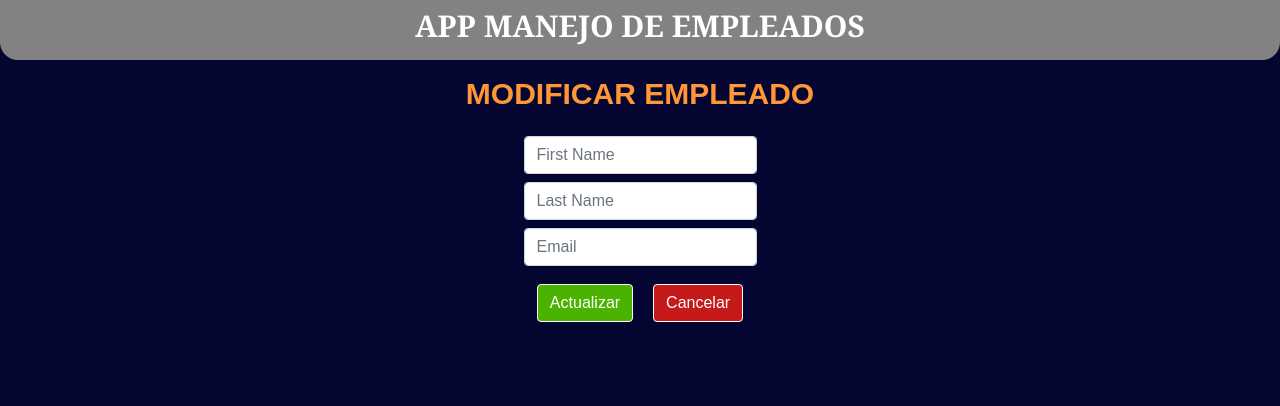
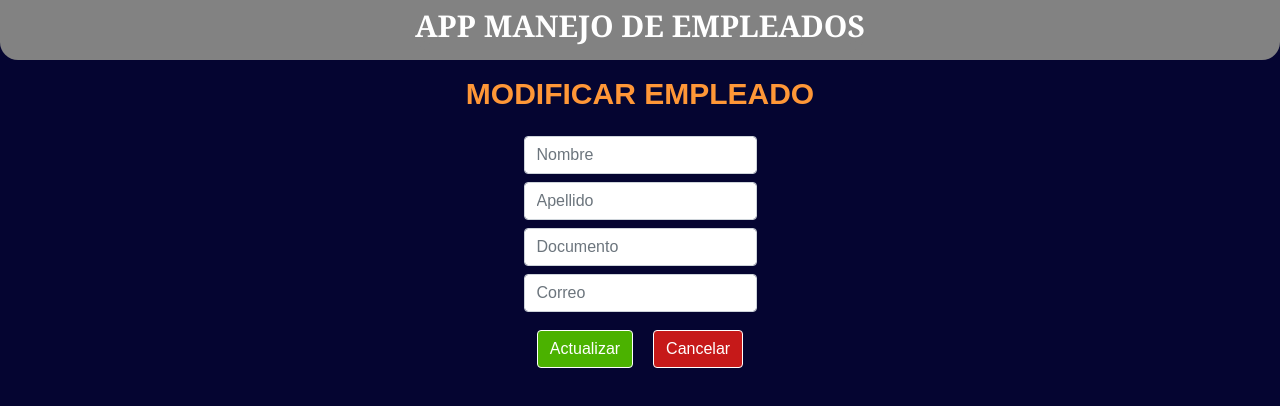
Before and after one commit to JuanPabloCano/Sofka-Pet-Project, a React (Create React App) app in the folder front/: page /employee/update/1 in a window 1280 px wide. Shown: the top 406 px of the page. Built offline with nearby package versions, Linux system fonts and the light colour scheme; no server answers.

Commit message:
se agrego campo documento

```diff
--- a/front/src/components/EmployeeForm.jsx
+++ b/front/src/components/EmployeeForm.jsx
@@ -8,6 +8,7 @@ const EmployeeForm = () => {
   const initialState = {
     firstName: "",
     lastName: "",
+    documentId: "",
     emailId: "",
   }
 
@@ -28,6 +29,7 @@ const EmployeeForm = () => {
     setEmployee({
       firstName: event.target.firstName.value,
       lastName: event.target.lastName.value,
+      doumentId: event.target.documentId.value,
       emailId: event.target.emailId.value,
     });
 
@@ -56,7 +58,7 @@ const EmployeeForm = () => {
 
             <div className="form-group ">
               <div className="mb-2">
-                <input type="text" className="form-control" name="firstName" placeholder="First Name"
+                <input type="text" className="form-control" name="firstName" placeholder="Nombre"
                   value={employee.firstName} onChange={handleInputChange}
                 />
               </div>
@@ -64,15 +66,23 @@ const EmployeeForm = () => {
 
             <div className="form-group">
               <div className="mb-2">
-                <input type="text" className="form-control" name="lastName" placeholder="Last Name"
+                <input type="text" className="form-control" name="lastName" placeholder="Apellido"
                   value={employee.lastName} onChange={handleInputChange}
+                />
+              </div>
+            </div>
+
+            <div className="form-group ">
+              <div className="mb-2">
+                <input type="text" className="form-control" name="documentId" placeholder="Documento"
+                  value={employee.documentId} onChange={handleInputChange}
                 />
               </div>
             </div>
 
             <div className="form-group">
               <div className="mb-2">
-                <input type="email" className="form-control" name="emailId" placeholder="Email"
+                <input type="email" className="form-control" name="emailId" placeholder="Correo"
                   value={employee.emailId} onChange={handleInputChange}
                 />
               </div>
--- a/front/src/components/EmployeeList.jsx
+++ b/front/src/components/EmployeeList.jsx
@@ -80,7 +80,7 @@ function EmployeeList() {
                 <table className="table table-bordered">
                     <thead>
                         <tr className="text-center">
-                            <th scope="col">Id</th>
+                            <th scope="col">Documento</th>
                             <th scope="col">Nombre</th>
                             <th scope="col">Apellido</th>
                             <th scope="col">Correo</th>
@@ -92,7 +92,7 @@ function EmployeeList() {
                             employees.map((employee) => {
                                 return (
                                     <tr className="text-center" key={employee.id}>
-                                        <td>{employee.id}</td>
+                                        <td>{employee.documentId}</td>
                                         <td>{employee.firstName}</td>
                                         <td>{employee.lastName}</td>
                                         <td>{employee.emailId}</td>
--- a/front/src/components/EmployeeUpdate.jsx
+++ b/front/src/components/EmployeeUpdate.jsx
@@ -11,6 +11,7 @@ const EmployeeUpdate = () => {
         id: id,
         firstName: "",
         lastName: "",
+        documentId: "",
         emailId: "",
     }
 
@@ -23,6 +24,7 @@ const EmployeeUpdate = () => {
                     ...employee,
                     firstName: data.firstName,
                     lastName: data.lastName,
+                    documentId: data.documentId,
                     emailId: data.emailId,
                 });
             });
@@ -46,6 +48,7 @@ const EmployeeUpdate = () => {
             ...employee,
             firstName: event.target.firstName.value,
             lastName: event.target.lastName.value,
+            documentId: event.target.documentId.value,
             emailId: event.target.emailId.value,
         });
 
@@ -71,7 +74,7 @@ const EmployeeUpdate = () => {
 
                         <div className="form-group ">
                             <div className="mb-2">
-                                <input type="text" className="form-control" name="firstName" placeholder="First Name"
+                                <input type="text" className="form-control" name="firstName" placeholder="Nombre"
                                     value={employee.firstName} onChange={handleInputChange}
                                 />
                             </div>
@@ -79,15 +82,23 @@ const EmployeeUpdate = () => {
 
                         <div className="form-group">
                             <div className="mb-2">
-                                <input type="text" className="form-control" name="lastName" placeholder="Last Name"
+                                <input type="text" className="form-control" name="lastName" placeholder="Apellido"
                                     value={employee.lastName} onChange={handleInputChange}
+                                />
+                            </div>
+                        </div>
+
+                        <div className="form-group ">
+                            <div className="mb-2">
+                                <input type="text" className="form-control" name="documentId" placeholder="Documento"
+                                    value={employee.documentId} onChange={handleInputChange}
                                 />
                             </div>
                         </div>
 
                         <div className="form-group">
                             <div className="mb-2">
-                                <input type="email" className="form-control" name="emailId" placeholder="Email"
+                                <input type="email" className="form-control" name="emailId" placeholder="Correo"
                                     value={employee.emailId} onChange={handleInputChange}
                                 />
                             </div>
--- a/front/src/components/EmployeeView.jsx
+++ b/front/src/components/EmployeeView.jsx
@@ -12,6 +12,7 @@ const EmployeeView = () => {
         id: id,
         firstName: "",
         lastName: "",
+        documentId: "",
         emailId: "",
     }
 
@@ -24,6 +25,7 @@ const EmployeeView = () => {
                     ...employee,
                     firstName: data.firstName,
                     lastName: data.lastName,
+                    documentId: data.documentId,
                     emailId: data.emailId,
                 });
             });
@@ -52,6 +54,10 @@ const EmployeeView = () => {
                     <div className="list-group-item">{ employee.lastName }</div>
                 </div>
                 <div className="row">
+                    <li className="list-group-item-black" htmlFor="    ">Documento: </li>
+                    <div className="list-group-item">{ employee.documentId }</div>
+                </div>
+                <div className="row">
                     <li className="list-group-item-black" htmlFor="    ">Correo: </li>
                     <div className="list-group-item">{ employee.emailId }</div>
                 </div>
```
Also changed, not shown: front/src/components/EmployeeSearch.jsx (deleted, +0 -9 lines), 1 other file (tests, documents, lock files or other folders).
